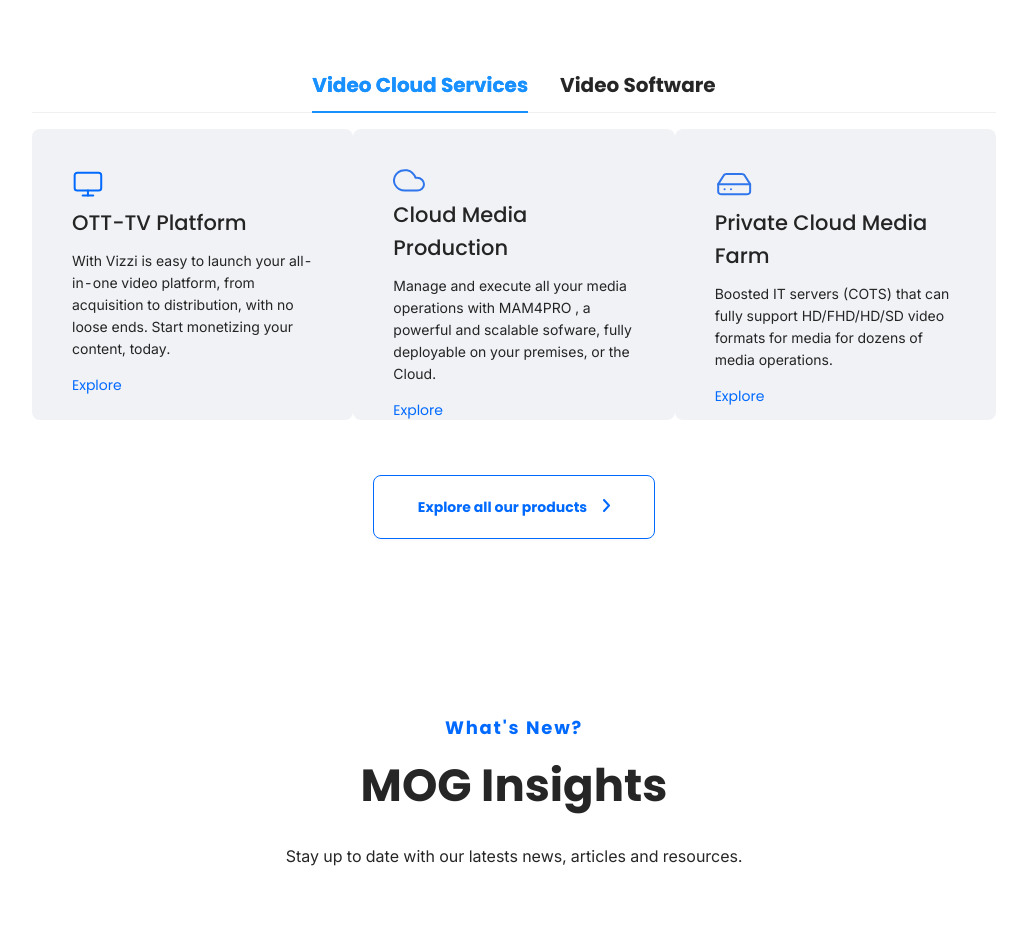
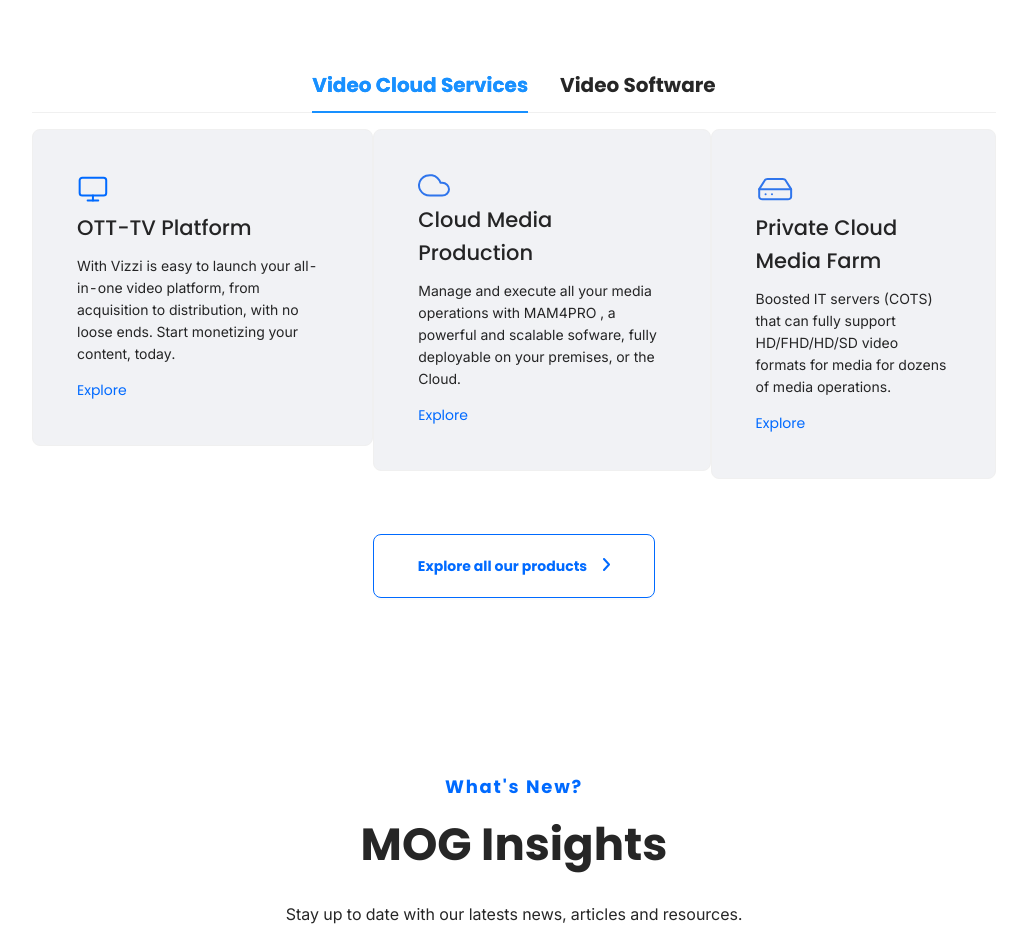
Before and after one commit to fabio-carvalho88/mog-frontend, a Next.js app in the folder nextjs-frontend/: page / in a window 1280 px wide. Shown: the part 1500-2426 px from the top of the page, without its empty margins (126-1153 px from the left). Built offline with nearby package versions, Linux system fonts and the light colour scheme.

Commit message:
Card Item and Card Item Dark

```diff
--- a/nextjs-frontend/components/Cards/CardItem.jsx
+++ b/nextjs-frontend/components/Cards/CardItem.jsx
@@ -3,11 +3,13 @@
 
 const CardItem = (props) => {
   return (
-    <div className={styles.card}>
-      <div>{props.icon}</div>
-      <h2>{props.title}</h2>
-      <p>{props.description}</p>
-      <a href={props.explore}>Explore</a>
+    <div>
+      <Card className={styles.cardItem} style={{width: `${props.width}`}}>
+        <div className={styles.iconSVG}>{props.icon}</div>
+        <h2>{props.title}</h2>
+        <p>{props.description}</p>
+        <a href={props.explore}>Explore</a>
+      </Card>
     </div>
   );
 };
--- a/nextjs-frontend/components/Cards/CardItem.module.css
+++ b/nextjs-frontend/components/Cards/CardItem.module.css
@@ -1,29 +1,32 @@
-.card {
-  width: 368px;
-  height: 291px;
-  padding: 40px !important;
+.cardItem {
+  padding: 20px;
   border-radius: 8px;
   background-color: #f1f2f5;
 }
 
-.card:hover {
+.cardItem:hover {
   background-color: #fff;
   box-shadow: 0px 10px 40px rgba(126, 126, 126, 0.2);
+  cursor: pointer;
 }
 
-.card .icon {
+.cardItem .icon {
   font-size: 150%;
   padding-bottom: 30px;
 }
 
-.card p{
-  font-family: 'Inter', sans-serif;
+.cardItem p {
+  font-family: "Inter", sans-serif;
 }
 
-.card .icon svg{
-  color:#006aff;
+.cardItem a {
+  color: #006aff;
 }
 
-.card a {
-  color: #006aff;
+.cardItem .iconSVG {
+  stroke: #92969e;
 }
+
+.cardItem:hover .iconSVG {
+  stroke: #006aff;
+}
--- a/nextjs-frontend/components/Cards/CardItemDark.module.css
+++ b/nextjs-frontend/components/Cards/CardItemDark.module.css
@@ -7,6 +7,7 @@
   color: #f7f6fe;
   margin-bottom: 16px;
   margin-right: 0;
+  border: none;
 }
 
 .card h2 {
@@ -29,15 +30,27 @@
   cursor: pointer;
 }
 
-.card .icon {
-  font-size: 150%;
-  padding-bottom: 30px;
+.iconSVG {
+  stroke: #006aff;
 }
 
-.card .icon svg {
-  color: #006aff;
+.card:hover .iconSVG {
+  stroke: #fff;
 }
 
-.card:hover .icon svg {
+.playerIcon {
+  fill: #006aff;
+  stroke: none;
+}
+
+.card:hover .playerIcon {
+  fill: #fff;
+}
+
+.card a {
+  font-family: "Inter", sans-serif;
+}
+
+.card a:hover {
   color: #fff;
 }
```
